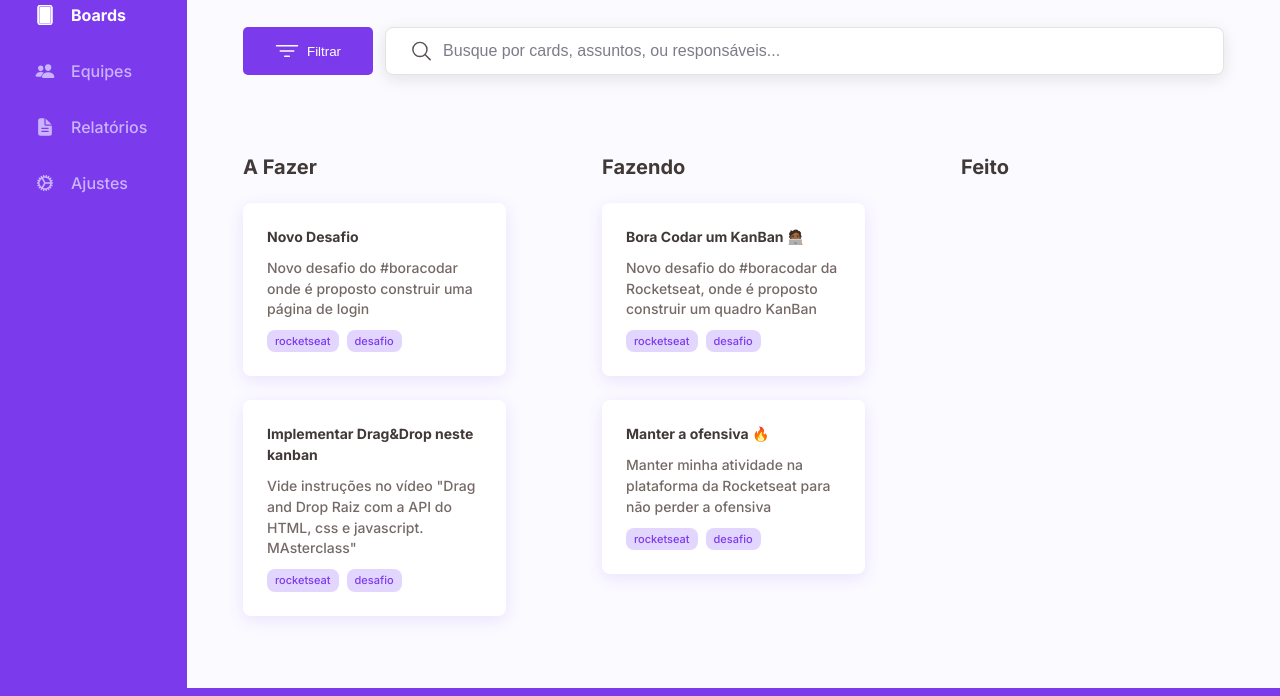
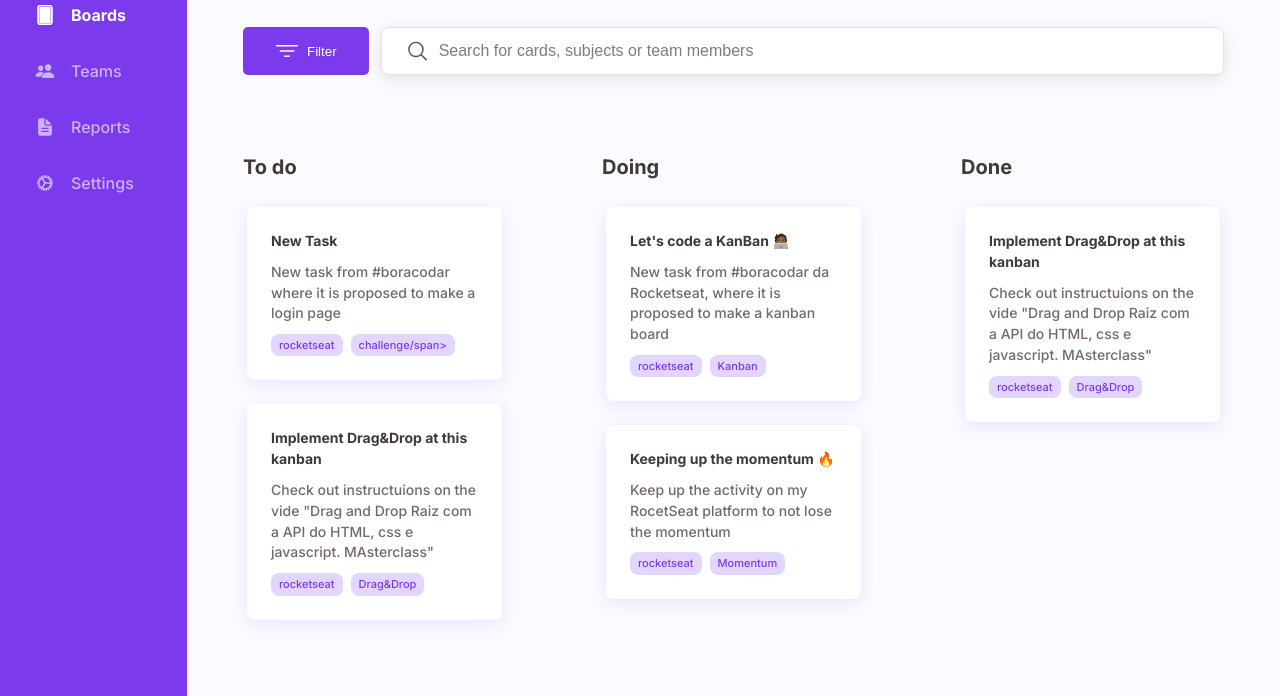
Before and after one commit to RodrigoRosa2022/KanBan, a plain HTML site: page index.html in a window 1280 px wide. Shown: the part 147-843 px from the top of the page. Drawn offline with nearby package versions, Linux system fonts and the light colour scheme.

Commit message:
drag and drop

```diff
--- /dev/null
+++ b/dragdrop.css
@@ -0,0 +1,33 @@
+* {
+    border: 1px solid purple;
+    margin: 10px;
+}
+
+.boards {
+    display: flex;
+    justify-content: space-between;
+    width: 350;
+
+}
+
+.dropzone {
+    min-height: 300px;
+    min-width: 200px;
+}
+
+.highlight {
+    background-color: lightpink;
+}
+
+.card, .dropzone {
+    transition: .4s;
+}
+
+.is-dragging {
+    cursor: move;
+    opacity: 0.3;
+}
+
+.over {
+    background-color: lightgreen;
+}
--- a/index.html
+++ b/index.html
@@ -11,6 +11,7 @@
     <title>KanBan</title>
     <link rel="stylesheet" href="style.css" />
   </head>
+
   <body>
     <div id="app">
       <nav>
@@ -26,37 +27,38 @@
           <li>
             <a href="#">
               <ion-icon name="people"></ion-icon>
-              Equipes
+              Teams
             </a>
           </li>
           <li>
             <a href="#">
               <ion-icon name="document-text"></ion-icon>
-              Relatórios
+              Reports
             </a>
           </li>
           <li>
             <a href="#">
               <ion-icon name="cog"></ion-icon>
-              Ajustes
+              Settings
             </a>
           </li>
         </ul>
       </nav>
+
       <main>
         <div class="inner">
           <section class="title-avatar">
-            <h1>Meu KanBan<ion-icon name="pencil-outline"></ion-icon></h1>
+            <h1>My KanBan<ion-icon name="pencil-outline"></ion-icon></h1>
             <img src="https://github.com/rodrigorosa2022.png" alt="avatar">
           </section>
           <section class="filter">
             <button>
               <ion-icon name="filter-outline"></ion-icon>
-              <span>Filtrar</span>
+              <span>Filter</span>
             </button>
             <div class="input-wrapper">
               <ion-icon name="search-outline"></ion-icon>
-              <input type="text" placeholder="Busque por cards, assuntos, ou responsáveis...">
+              <input type="text" placeholder="Search for cards, subjects or team members">
             </div>
           </section>
 
@@ -64,49 +66,59 @@
 
           <section class="kanban">
             <div class="todo">
-              <h2>A Fazer</h2>
-              <div class="cards">
-                <div class="card">
-                    <h3>Novo Desafio</h3>
-                    <p>Novo desafio do #boracodar onde é proposto construir uma página de login</p>
+              <h2>To do</h2>
+              <div class="cards dropzone">
+                <div class="card" draggable="true">
+                    <h3>New Task</h3>
+                    <p>New task from #boracodar where it is proposed to make a login page</p>
                     <div class="tags">
                       <span>rocketseat</span>
-                      <span>desafio</span>
+                      <span>challenge/span>
                     </div>
                   </div>
-                  <div class="card">
-                    <h3>Implementar Drag&Drop neste kanban</h3>
-                    <p>Vide instruções no vídeo "Drag and Drop Raiz com a API do HTML, css e javascript. MAsterclass"</p>
+                  <div class="card"  draggable="true">
+                    <h3>Implement Drag&Drop at this kanban</h3>
+                    <p>Check out instructuions on the vide "Drag and Drop Raiz com a API do HTML, css e javascript. MAsterclass"</p>
                     <div class="tags">
                       <span>rocketseat</span>
-                      <span>desafio</span>
+                      <span>Drag&Drop</span>
                     </div>
                   </div>
                 </div>
             </div>
             <div class="doing">
-              <h2>Fazendo</h2>
-              <div class="cards">
-                <div class="card">
-                  <h3>Bora Codar um KanBan 🧑🏾‍💻</h3>
-                  <p>Novo desafio do #boracodar da Rocketseat, onde é proposto construir um quadro KanBan</p>
+              <h2>Doing</h2>
+              <div class="cards dropzone">
+                <div class="card"  draggable="true">
+                  <h3>Let's code a KanBan 🧑🏾‍💻</h3>
+                  <p>New task from #boracodar da Rocketseat, where it is proposed to make a kanban board</p>
                   <div class="tags">
                     <span>rocketseat</span>
-                    <span>desafio</span>
+                    <span>Kanban</span>
                   </div>
                 </div>
-                <div class="card">
-                  <h3>Manter a ofensiva 🔥</h3>
-                  <p>Manter minha atividade na plataforma da Rocketseat para não perder a ofensiva</p>
+                <div class="card"  draggable="true">
+                  <h3>Keeping up the momentum 🔥</h3>
+                  <p>Keep up the activity on my RocetSeat platform to not lose the momentum</p>
                   <div class="tags">
                     <span>rocketseat</span>
-                    <span>desafio</span>
+                    <span>Momentum</span>
                   </div>
                 </div>
               </div>
             </div>
             <div class="done">
-              <h2>Feito</h2>
+              <h2>Done</h2>
+              <div class="cards dropzone">
+                  <div class="card"  draggable="true">
+                    <h3>Implement Drag&Drop at this kanban</h3>
+                    <p>Check out instructuions on the vide "Drag and Drop Raiz com a API do HTML, css e javascript. MAsterclass"</p>
+                    <div class="tags">
+                      <span>rocketseat</span>
+                      <span>Drag&Drop</span>
+                    </div>
+                  </div>
+                </div>
             </div>
           </section>
 
@@ -123,5 +135,6 @@
       nomodule
       src="https://unpkg.com/ionicons@7.1.0/dist/ionicons/ionicons.js"
     ></script>
+    <script src="script.js" defer></script>
   </body>
 </html>
--- /dev/null
+++ b/script.js
@@ -0,0 +1,65 @@
+const cards = document.querySelectorAll('.card')
+const dropzones = document.querySelectorAll('.dropzone')
+
+
+// our cards
+cards.forEach(card => {
+    card.addEventListener('dragstart', dragstart)
+    card.addEventListener('drag', drag)
+    card.addEventListener('dragend', dragend)
+
+
+})
+
+function dragstart () {
+    // console.log('> CARD: Start dragging ')
+    dropzones.forEach( dropzone => dropzone.classList.add('highlight'))
+
+    this.classList.add('is-dragging')
+}
+
+function drag () {
+    // console.log('> CARD: Dragging ')
+}
+
+function dragend () {
+    // console.log('> CARD: Stop drag! ')
+    dropzones.forEach( dropzone => dropzone.classList.remove('highlight'))
+
+    this.classList.remove('is-dragging')
+}
+
+// card dropping place
+dropzones.forEach( dropzone => {
+    dropzone.addEventListener('dragenter', dragenter)
+    dropzone.addEventListener('dragover', dragover)
+    dropzone.addEventListener('dragleave', dragleave)
+    dropzone.addEventListener('drop', drop)
+})
+
+function dragenter (){
+    // console.log('DROPZONE: Enter in zone')
+
+}
+
+function dragover (){
+    // console.log('DROPZONE: Over')
+    this.classList.add('over')
+
+    // get dragging card
+    const cardBeingDragged = document.querySelector('.is-dragging')
+
+    this.appendChild(cardBeingDragged)
+
+}
+
+function dragleave (){
+    // console.log('DROPZONE: Leave')]
+    this.classList.remove('over')
+
+}
+
+function drop (){
+    // console.log('DROPZONE: Dropped')
+
+}
--- a/style.css
+++ b/style.css
@@ -164,6 +164,8 @@ section.kanban {
   display: flex;
   gap: 4.8rem;
   padding-top: 3.2rem;
+
+
 }
 
 section.kanban > * {
@@ -221,4 +223,29 @@ section.kanban h2 {
   display: flex;
   flex-direction:  column;
   gap: 2.4rem;
+  padding: 0.4rem;
+  border-radius: 1rem;
 }
+
+.dropzone {
+  min-height: 300px;
+  min-width: 200px;
+}
+
+.highlight {
+  background-color: lightpink;
+}
+
+
+.card, .dropzone {
+  transition: .4s;
+}
+
+.is-dragging {
+  cursor: move;
+  opacity: 0.3;
+}
+
+.over {
+  background-color: lightgreen;
+}
```
Also changed, not shown: dragdrop.html (added, +56 -0 lines), dragdrop.js (added, +65 -0 lines).
